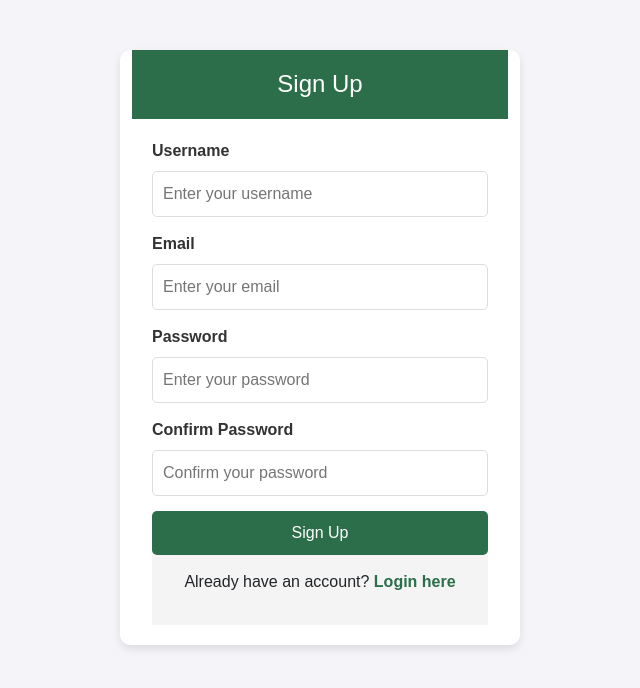
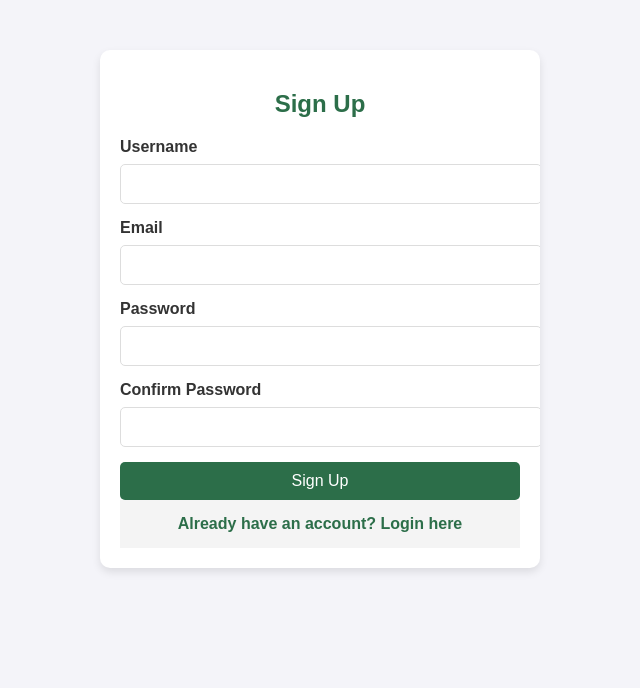
Before and after one commit to henish47/shushrutapharmacy, a PHP site: page /shushrutapharmacy/signup.php in a window 1280 px wide. Shown: the top 688 px of the page, without its empty margins (320-960 px from the left). Run offline with PHP 8.4, Linux system fonts and the light colour scheme; some libraries are stand-ins or nearby versions.

Commit message:
new file:   config.php 	modified:   signup.php 	new file:   verify-email.php

```diff
--- /dev/null
+++ b/config.php
@@ -0,0 +1,22 @@
+<?php
+// Increase memory limit to avoid exhaustion issues
+ini_set('memory_limit', '1024M');
+
+// Enable error reporting for debugging
+error_reporting(E_ALL);
+ini_set('display_errors', 1);
+
+// Database connection details
+$host = "localhost"; // Change if using a remote database
+$username = "root"; // Default in Laragon/XAMPP
+$password = ""; // Empty by default in Laragon/XAMPP
+$database = "shushruta_pharmacy"; // Ensure this is correct
+
+// Create connection
+$conn = new mysqli($host, $username, $password, $database);
+
+// Check connection
+if ($conn->connect_error) {
+    die("Connection failed: " . $conn->connect_error);
+}
+?>
--- a/signup.php
+++ b/signup.php
@@ -1,15 +1,168 @@
+<?php
+// Include database connection
+include "./config.php";
+session_start();
+
+use PHPMailer\PHPMailer\PHPMailer;
+use PHPMailer\PHPMailer\SMTP;
+use PHPMailer\PHPMailer\Exception;
+
+require './PHPMailer/PHPMailer/Exception.php';
+require './PHPMailer/PHPMailer/PHPMailer.php';
+require './PHPMailer/PHPMailer/SMTP.php';
+
+if ($_SERVER["REQUEST_METHOD"] == "POST") {
+
+    $username = htmlspecialchars($_POST['username']);
+    $email = filter_var($_POST['email'], FILTER_SANITIZE_EMAIL);
+    $password = $_POST['password'];
+    $confirm_password = $_POST['confirm-password'];
+
+    // Validate email format
+    if (!filter_var($email, FILTER_VALIDATE_EMAIL)) {
+        echo "<script>alert('Invalid email format');</script>";
+        exit;
+    }
+
+    // Check if passwords match
+    if ($password !== $confirm_password) {
+        echo "<script>alert('Passwords do not match');</script>";
+        exit;
+    }
+
+    // Hash password
+    $hashed_password = password_hash($password, PASSWORD_DEFAULT);
+    $token = bin2hex(random_bytes(50));
+    $verified = 0;
+
+    // Check if email already exists
+    $check_stmt = $conn->prepare("SELECT * FROM sign_up WHERE email = ?");
+    $check_stmt->bind_param("s", $email);
+    $check_stmt->execute();
+    $check_result = $check_stmt->get_result();
+
+    if ($check_result->num_rows > 0) {
+        echo "<script>alert('Email already registered! Try logging in.');</script>";
+        exit;
+    }
+
+    // Insert user into the database
+    $stmt = $conn->prepare("INSERT INTO sign_up (username, email, password, token, verified) VALUES (?, ?, ?, ?, ?)");
+    $stmt->bind_param("ssssi", $username, $email, $hashed_password, $token, $verified);
+
+    if ($stmt->execute()) {
+        // Email verification link
+        $verificationLink = "http://localhost/shushrutapharmacy/verify-email.php?token=" . $token;
+
+        // Set email subject
+        $subject = "Email Verification for Shushruta Pharmacy";
+
+        // Email body
+        $body = '
+        <!DOCTYPE html>
+        <html>
+        <head>
+            <meta charset="UTF-8">
+            <meta name="viewport" content="width=device-width, initial-scale=1.0">
+            <title>Email Verification</title>
+            <style>
+                body {
+                    font-family: Arial, sans-serif;
+                    background-color: #f4f4f9;
+                    margin: 0;
+                    padding: 0;
+                }
+                .container {
+                    max-width: 500px;
+                    margin: 30px auto;
+                    background: #ffffff;
+                    border-radius: 10px;
+                    box-shadow: 0px 4px 8px rgba(0, 0, 0, 0.1);
+                    text-align: center;
+                    padding: 20px;
+                }
+                h2 {
+                    color: #2c6e49;
+                }
+                p {
+                    font-size: 16px;
+                    color: #333;
+                }
+                .btn {
+                    display: inline-block;
+                    background-color: #2c6e49;
+                    color: #ffffff;
+                    text-decoration: none;
+                    font-size: 18px;
+                    padding: 10px 20px;
+                    border-radius: 5px;
+                    margin-top: 20px;
+                }
+                .btn:hover {
+                    background-color: #25543e;
+                    color: #ffffff;
+                }
+                .footer {
+                    margin-top: 20px;
+                    font-size: 14px;
+                    color: #888;
+                }
+            </style>
+        </head>
+        <body>
+            <div class="container">
+                <h2>Email Verification Required</h2>
+                <p>Dear ' . htmlspecialchars($username) . ',</p>
+                <p>Thank you for signing up at <b>Shushruta Pharmacy</b>. Please verify your email address to activate your account.</p>
+                <a href="' . $verificationLink . '" class="btn">Verify Email</a>
+                <p>If you did not sign up, you can ignore this email.</p>
+                <div class="footer">© ' . date("Y") . ' Shushruta Pharmacy. All rights reserved.</div>
+            </div>
+        </body>
+        </html>';
+
+        // Send email
+        $mail = new PHPMailer(true);
+        try {
+            $mail->isSMTP();
+            $mail->Host = 'smtp.gmail.com';
+            $mail->SMTPAuth = true;
+            $mail->Username = 'hsavaliya989@rku.ac.in'; // Replace with your email
+            $mail->Password = 'ipsj iovb mkzj bydk'; // Use an app password
+            $mail->SMTPSecure = PHPMailer::ENCRYPTION_SMTPS;
+            $mail->Port = 465;
+
+            $mail->setFrom('hsavaliya989@rku.ac.in', 'Shushruta Pharmacy');
+            if (!empty($email) && !empty($username)) {
+                $mail->addAddress(trim($email), trim($username));
+            } else {
+                echo "<script>alert('Invalid email or username');</script>";
+                exit;
+            }
+
+            $mail->isHTML(true);
+            $mail->Subject = $subject;
+            $mail->Body = $body;
+
+            $mail->send();
+            echo "<script>alert('Verification email sent. Check your inbox.');</script>";
+        } catch (Exception $e) {
+            echo "<script>alert('Failed to send verification email. Error: " . $mail->ErrorInfo . "');</script>";
+        }
+    } else {
+        echo "<script>alert('Error during registration');</script>";
+    }
+}
+?>
+
+
 <!DOCTYPE html>
 <html lang="en">
 <head>
     <meta charset="UTF-8">
     <meta name="viewport" content="width=device-width, initial-scale=1.0">
-    <title>SHUSHRUTA</title>
-    <link rel="stylesheet" href="https://cdnjs.cloudflare.com/ajax/libs/font-awesome/6.7.2/css/all.min.css" integrity="sha512-Evv84Mr4kqVGRNSgIGL/F/aIDqQb7xQ2vcrdIwxfjThSH8CSR7PBEakCr51Ck+w+/U6swU2Im1vVX0SVk9ABhg==" crossorigin="anonymous" referrerpolicy="no-referrer" />
-    <link rel="stylesheet" href="/bootstrap.min.css">
-    <link rel="shortcut icon" href="./assets/logo2.jpg" type="image/x-icon">
-    <script src="./jquery-3.7.1.min.js"></script> <!-- jQuery must be loaded first -->
-    <script src="./jquery.validate.min.js"></script>
-    <script src="./additional-methods.js"></script>
+    <title>Sign Up</title>
+    <link rel="stylesheet" href="styles.css">
     <style>
         body {
             font-family: Arial, sans-serif;
@@ -25,34 +178,26 @@
             border-radius: 10px;
             box-shadow: 0 4px 8px rgba(0, 0, 0, 0.1);
             overflow: hidden;
+            padding: 20px;
+            text-align: center;
         }
 
-        .form-header {
-            background-color: #2c6e49;
-            color: white;
-            text-align: center;
-            padding: 20px;
+        h2 {
+            margin-bottom: 20px;
+            color: #2c6e49;
         }
 
-        .form-header h2 {
-            margin: 0;
-            font-size: 1.5rem;
-        }
-
-        .form-body {
-            padding: 20px;
-        }
-
-        .form-body label {
+        label {
             display: block;
             margin-bottom: 8px;
             font-weight: bold;
             color: #333;
+            text-align: left;
         }
 
-        .form-body input[type="text"],
-        .form-body input[type="email"],
-        .form-body input[type="password"] {
+        input[type="text"],
+        input[type="email"],
+        input[type="password"] {
             width: 100%;
             padding: 10px;
             margin-bottom: 15px;
@@ -61,7 +206,7 @@
             font-size: 1rem;
         }
 
-        .form-body input[type="submit"] {
+        button {
             background-color: #2c6e49;
             color: white;
             font-size: 1rem;
@@ -72,58 +217,63 @@
             width: 100%;
         }
 
-        .form-body input[type="submit"]:hover {
+        button:hover {
             background-color: #25543e;
         }
 
-        .form-footer {
+        .footer {
             text-align: center;
             padding: 15px;
             background: #f4f4f4;
         }
 
-        .form-footer a {
+        .footer a {
             color: #2c6e49;
             text-decoration: none;
             font-weight: bold;
         }
 
-        .form-footer a:hover {
+        .footer a:hover {
             text-decoration: underline;
-        }
-
-        .error {
-            color: red !important;
-            font-style: italic;
         }
     </style>
 </head>
 <body>
-<div class="container">
-    <div class="form-header">
+    <div class="container">
         <h2>Sign Up</h2>
-    </div>
-    <div class="form-body">
-        <form id="registrationForm" action="signup.php" method="POST">
+        <form method="POST" action="">
             <label for="username">Username</label>
-            <input type="text" id="username" name="username" placeholder="Enter your username" required>
+            <input type="text" name="username" required>
 
             <label for="email">Email</label>
-            <input type="email" id="email" name="email" placeholder="Enter your email" required>
+            <input type="email" name="email" required>
 
             <label for="password">Password</label>
-            <input type="password" id="password" name="password" placeholder="Enter your password" required>
+            <input type="password" name="password" required>
 
             <label for="confirm-password">Confirm Password</label>
-            <input type="password" id="confirm-password" name="confirm-password" placeholder="Confirm your password" required>
+            <input type="password" name="confirm-password" required>
 
-            <input type="submit" value="Sign Up" class="btn">
-
-            <div class="form-footer">
-        <p>Already have an account? <a href="login.php">Login here</a></p>
+            <button type="submit">Sign Up</button>
         </form>
+        <div class="footer">
+            <a href="login.php">Already have an account? Login here</a>
+        </div>
     </div>
-</div>
-
 </body>
 </html>
+
+<?php
+// config.php - Database connection
+$host = "localhost";
+$user = "root";
+$pass = "";
+$dbname = "shushruta_pharmacy";
+
+$conn = new mysqli($host, $user, $pass, $dbname);
+
+// Check connection
+if ($conn->connect_error) {
+    die("Connection failed: " . $conn->connect_error);
+}
+?>
```
Also changed, not shown: verify-email.php (added, +83 -0 lines).
